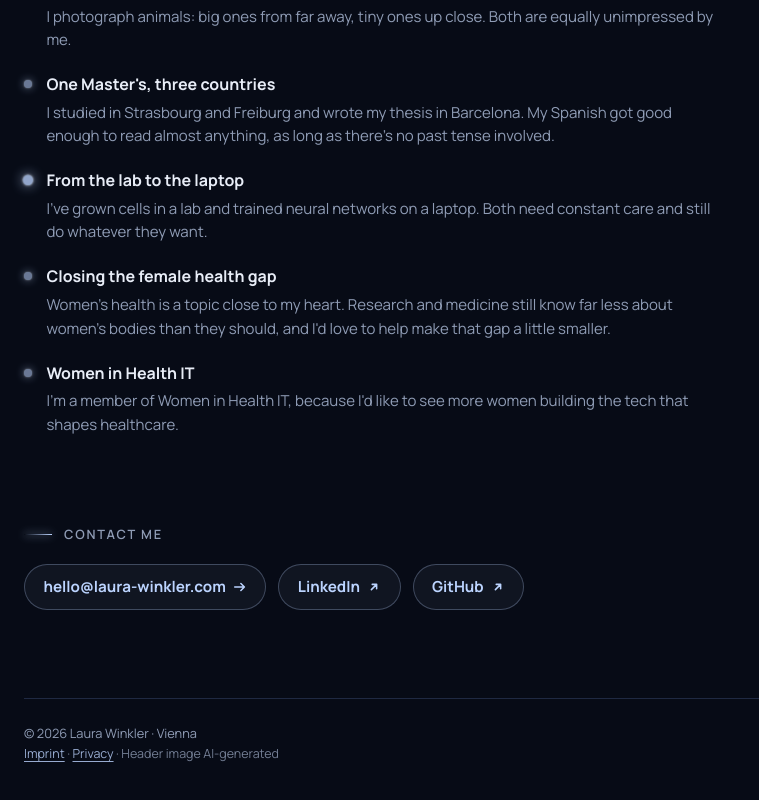
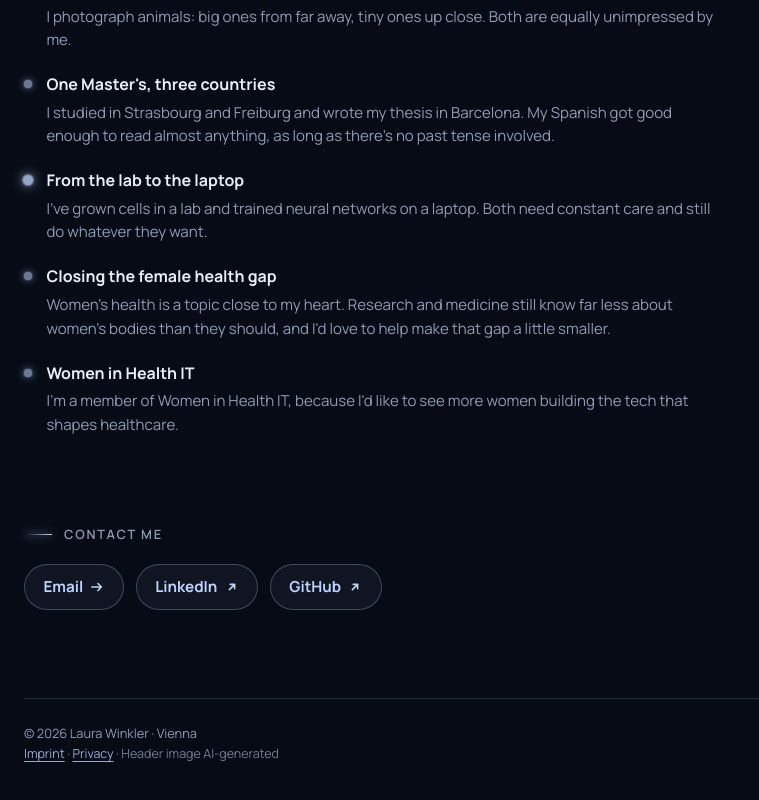
Before and after one commit to WinklerLaura/portfolio, a React (Vite) app: page / in a window 1280 px wide. Shown: the part 1802-2602 px from the top of the page, without its empty margins (0-759 px from the left). Built offline with nearby package versions, Linux system fonts and the light colour scheme.

Commit message:
Contact: show "Email" instead of the address

```diff
--- a/src/App.tsx
+++ b/src/App.tsx
@@ -133,7 +133,7 @@ export default function App() {
           <section className="reveal split" id="contact">
             <div className="side"><div className="label">Contact me</div></div>
             <ul className="contact-links">
-              <li><a href={`mailto:${profile.email}`}>{profile.email}<Arrow /></a></li>
+              <li><a href={`mailto:${profile.email}`} title={profile.email}>Email<Arrow /></a></li>
               <li><a href={profile.linkedin} target="_blank" rel="noopener noreferrer">LinkedIn<Arrow external /></a></li>
               <li><a href={profile.github} target="_blank" rel="noopener noreferrer">GitHub<Arrow external /></a></li>
             </ul>
```
